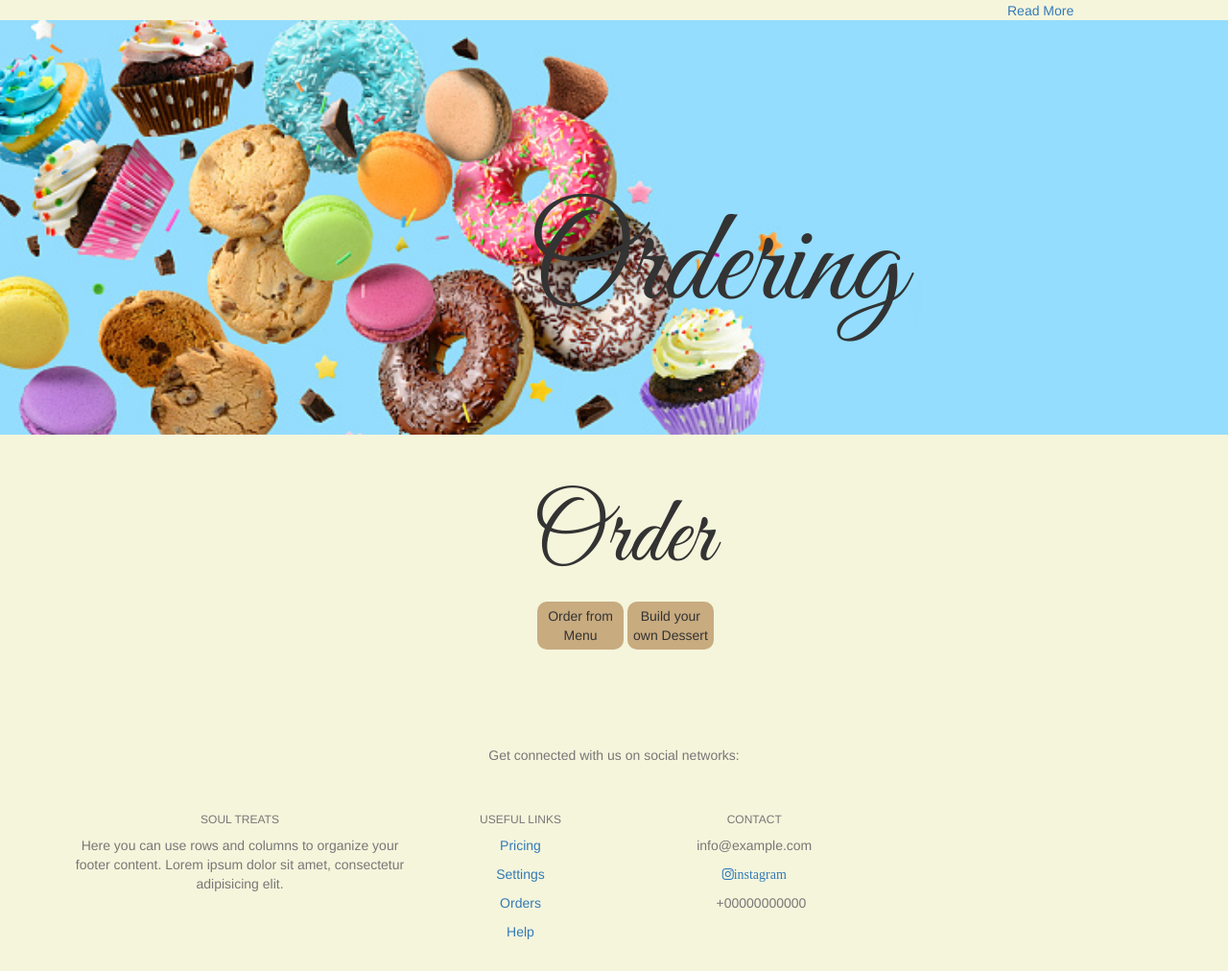
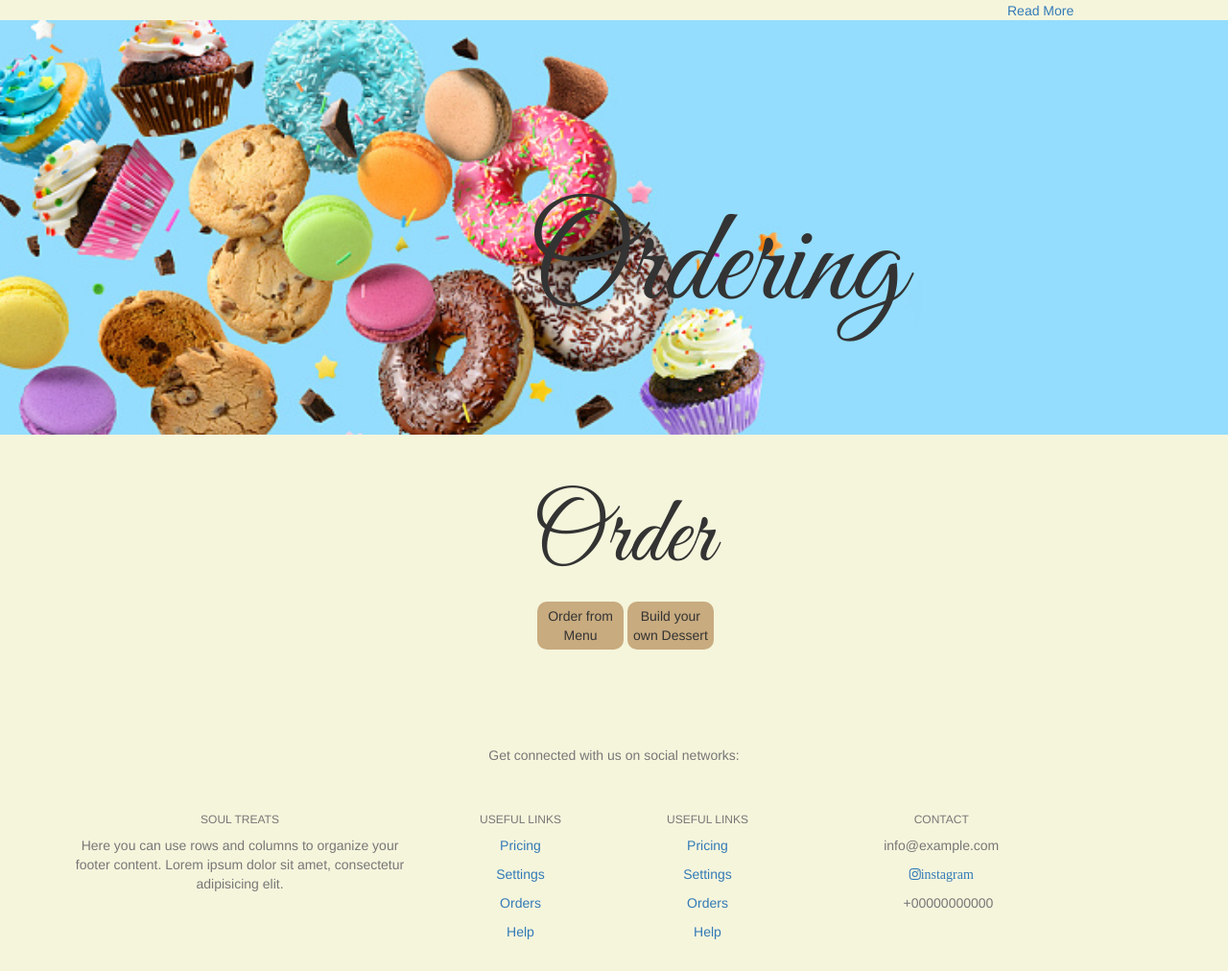
Before and after one commit to test20324/test20324.github.io, a plain HTML site: page index.html in a window 1280 px wide. Shown: the part 1594-2606 px from the top of the page at 96% size. Drawn offline with nearby package versions, Linux system fonts and the light colour scheme; some icons are missing.

Commit message:
Update index.html

```diff
--- a/index.html
+++ b/index.html
@@ -264,6 +264,24 @@
                 <a href="#!" class="text-reset">Help</a>
               </p>
             </div>
+             <div class="col-md-3 col-lg-2 col-xl-2 mx-auto mb-4">
+              <!-- Links -->
+              <h6 class="text-uppercase fw-bold mb-4">
+                Useful links
+              </h6>
+              <p>
+                <a href="#!" class="text-reset">Pricing</a>
+              </p>
+              <p>
+                <a href="#!" class="text-reset">Settings</a>
+              </p>
+              <p>
+                <a href="#!" class="text-reset">Orders</a>
+              </p>
+              <p>
+                <a href="#!" class="text-reset">Help</a>
+              </p>
+            </div>
             <!-- Grid column -->
 
             <!-- Grid column -->
```
